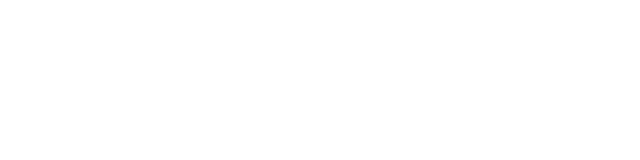
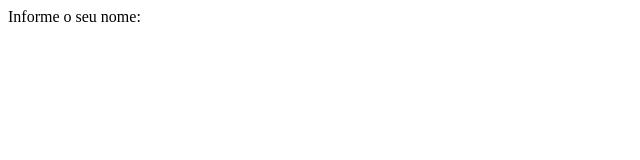
Before and after one commit to flflima/nice-message-app, an Angular app: page / in a window 1280 px wide. Shown: the top 160 px of the page, without its empty margins (0-640 px from the left). Built offline with nearby package versions, Linux system fonts and the light colour scheme.

Commit message:
Adds label '#name" test

```diff
--- a/src/app/app.component.html
+++ b/src/app/app.component.html
@@ -1,3 +1,7 @@
-<form id="messaging-form" [formGroup]="messagingForm" novalidate></form>
+<form id="messaging-form" [formGroup]="messagingForm" novalidate>
+    <div>
+        <label id="name">Informe o seu nome: </label>
+    </div>
+</form>
 
 <router-outlet></router-outlet>
```
Also changed, not shown: 1 other file (tests, documents, lock files or other folders).
